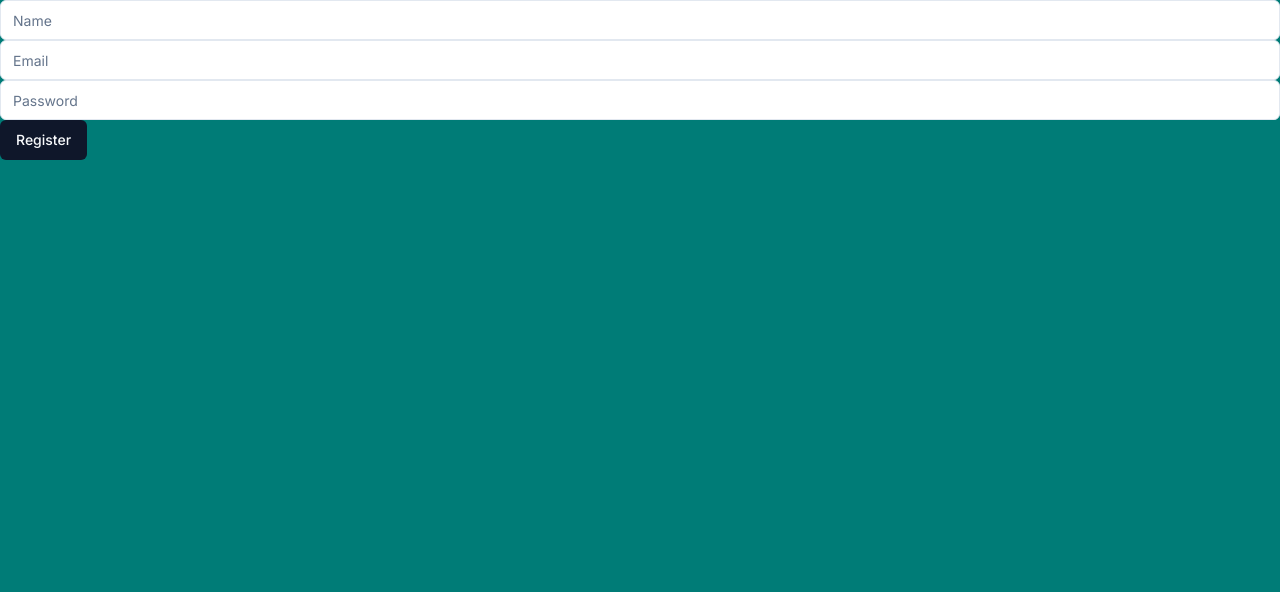
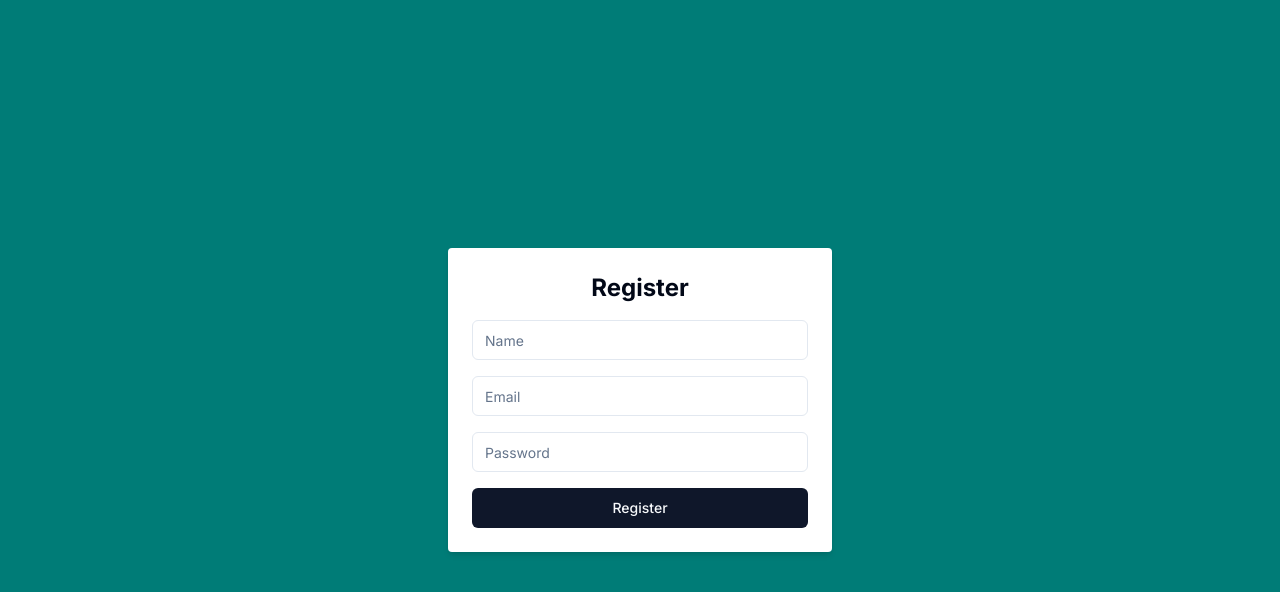
Before and after one commit to cushdog/course-explorer-electric-boogaloo, a Next.js app: page /register in a window 1280 px wide. Shown: the top 592 px of the page. Built offline with nearby package versions, Linux system fonts and the light colour scheme.

Commit message:
Added seat info

```diff
--- a/src/app/(routes)/register/page.tsx
+++ b/src/app/(routes)/register/page.tsx
@@ -1,13 +1,18 @@
 'use client';
 
 import { useState } from 'react';
+import { useRouter } from 'next/navigation';
 import { Input } from '@/components/ui/input';
 import { Button } from '@/components/ui/button';
+import toast from 'react-hot-toast';
+import { useUser } from '@/context/UserContext';
 
 export default function Register() {
   const [name, setName] = useState('');
   const [email, setEmail] = useState('');
   const [password, setPassword] = useState('');
+  const router = useRouter();
+  const { setUser } = useUser();
 
   const handleSubmit = async (e: React.FormEvent) => {
     e.preventDefault();
@@ -20,14 +25,42 @@ export default function Register() {
 
     const data = await res.json();
     console.log(data);
+
+    if (data.message) {
+      toast.success('Registration successful!');
+      router.push('/login');
+    } else {
+      toast.error('Registration failed!');
+    }
   };
 
   return (
-    <form onSubmit={handleSubmit}>
-      <Input type="text" placeholder="Name" value={name} onChange={(e) => setName(e.target.value)} />
-      <Input type="email" placeholder="Email" value={email} onChange={(e) => setEmail(e.target.value)} />
-      <Input type="password" placeholder="Password" value={password} onChange={(e) => setPassword(e.target.value)} />
-      <Button type="submit">Register</Button>
-    </form>
+    <div className="flex justify-center items-center min-h-screen">
+      <form onSubmit={handleSubmit} className="w-full max-w-sm bg-white p-6 rounded shadow-md">
+        <h2 className="text-2xl font-bold mb-4 text-center">Register</h2>
+        <Input
+          type="text"
+          placeholder="Name"
+          value={name}
+          onChange={(e) => setName(e.target.value)}
+          className="mb-4"
+        />
+        <Input
+          type="email"
+          placeholder="Email"
+          value={email}
+          onChange={(e) => setEmail(e.target.value)}
+          className="mb-4"
+        />
+        <Input
+          type="password"
+          placeholder="Password"
+          value={password}
+          onChange={(e) => setPassword(e.target.value)}
+          className="mb-4"
+        />
+        <Button type="submit" className="w-full">Register</Button>
+      </form>
+    </div>
   );
 }
--- a/src/app/layout.tsx
+++ b/src/app/layout.tsx
@@ -2,7 +2,6 @@ import type { Metadata } from "next";
 import { Inter } from "next/font/google";
 import { Toaster } from 'react-hot-toast';
 import { UserProvider } from "@/context/UserContext";
-import UserDialog from "../../components/ui/account_dialog";
 import "./globals.css";
 
 const inter = Inter({ subsets: ["latin"] });
--- a/src/app/page.tsx
+++ b/src/app/page.tsx
@@ -29,6 +29,10 @@ export default function SearchPage() {
 
   const handleLoginButtonClick = () => {
     router.push('/login');
+  };
+
+  const handleRegisterButtonClick = () => {
+    router.push('/register');
   };
 
   const handleLogoutButtonClick = () => {
@@ -102,6 +106,7 @@ export default function SearchPage() {
   return (
     <div className="relative flex justify-center items-center h-screen">
       <UserDialog />
+      <Button onClick={handleRegisterButtonClick} className="absolute top-4 left-4">Register</Button>
       {user ? (
         <Button onClick={handleLogoutButtonClick} className="absolute top-4 right-4">Logout</Button>
       ) : (
```
